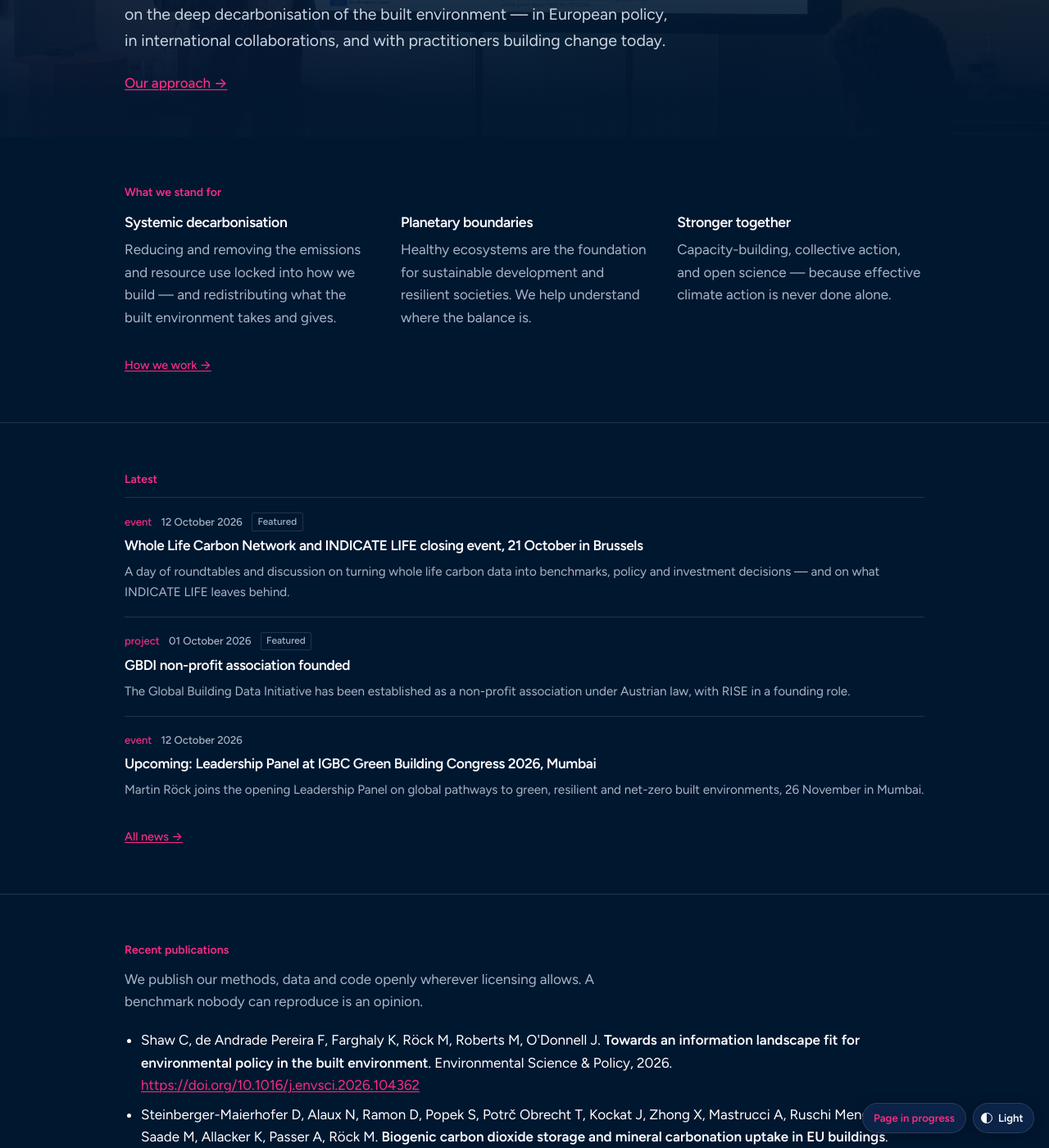
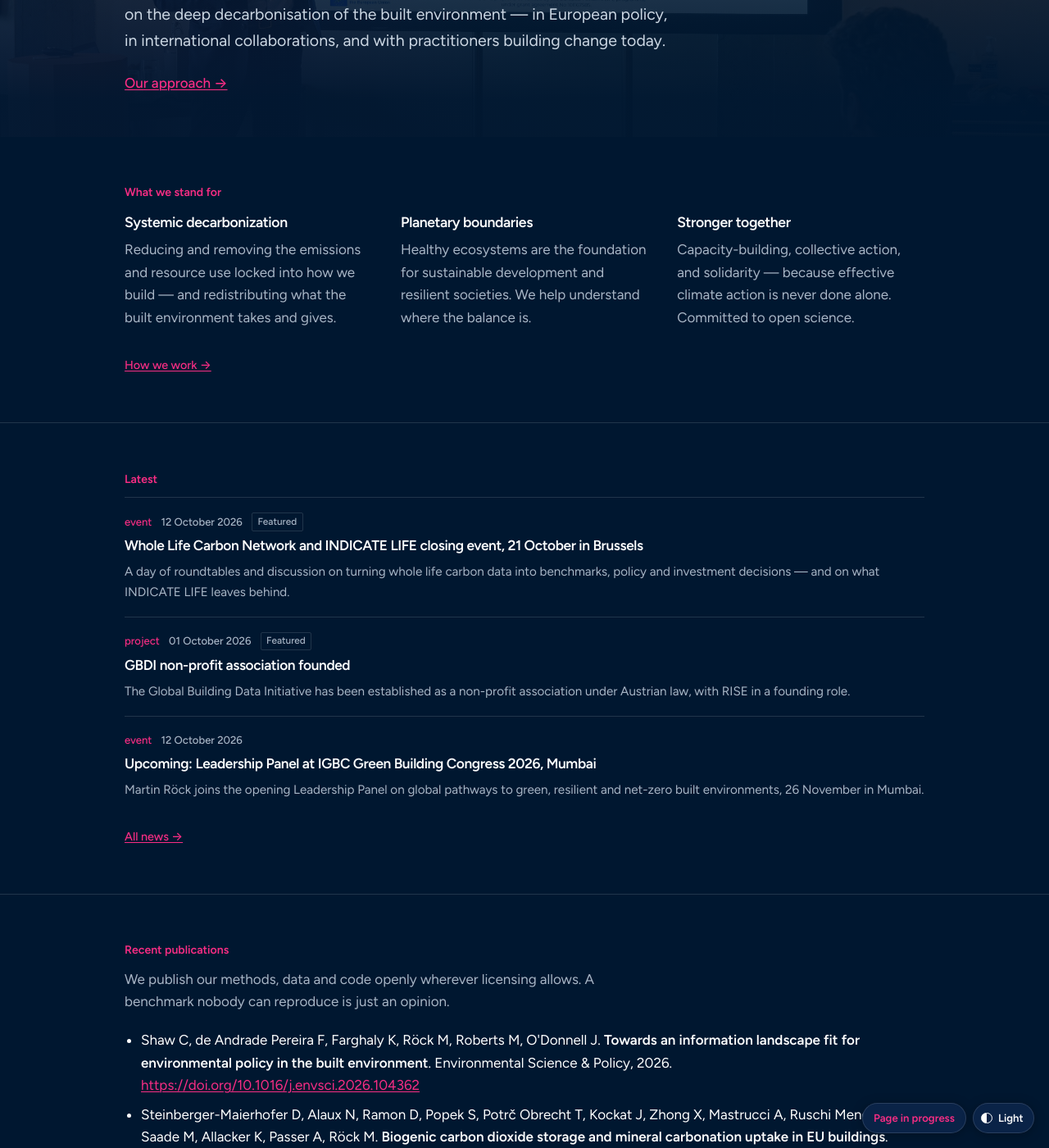
Before and after one commit to mroeck/riselabs.at, a Jekyll site: the page built from index.md, in a window 1280 px wide and 1400 px high, scrolled down 516 px. Shown: the whole window at 82% size. Built offline with Jekyll 4.4.1, drawn with Linux system fonts in a browser that asks for light colours; some of the changed text lies outside the part shown.

Commit message:
Revise terminology and improve phrasing in index.md
Updated language for clarity and consistency in messaging.

```diff
--- a/index.md
+++ b/index.md
@@ -14,7 +14,7 @@ wip: true   # shows the "Page in progress" note by the theme toggle
     <p class="eyebrow">What we stand for</p>
     <div class="cols pillars">
       <div>
-        <h3>Systemic decarbonisation</h3>
+        <h3>Systemic decarbonization</h3>
         <p class="muted">Reducing and removing the emissions and resource use
         locked into how we build — and redistributing what the built
         environment takes and gives.</p>
@@ -27,8 +27,8 @@ wip: true   # shows the "Page in progress" note by the theme toggle
       </div>
       <div>
         <h3>Stronger together</h3>
-        <p class="muted">Capacity-building, collective action, and open science —
-        because effective climate action is never done alone.</p>
+        <p class="muted">Capacity-building, collective action, and solidarity —
+        because effective climate action is never done alone. Committed to open science.</p>
       </div>
     </div>
     <p class="more"><a href="{{ '/approach/' | relative_url }}">How we work →</a></p>
@@ -50,7 +50,7 @@ wip: true   # shows the "Page in progress" note by the theme toggle
   <div class="wrap">
     <p class="eyebrow">Recent publications</p>
     <p class="band-note">We publish our methods, data and code openly wherever
-    licensing allows. A benchmark nobody can reproduce is an opinion.</p>
+    licensing allows. A benchmark nobody can reproduce is just an opinion.</p>
     {%- assign recent = site.publications | sort: "year" | reverse | slice: 0, 4 -%}
     {% include publist.html pubs=recent %}
     <p class="more"><a href="{{ '/publications/' | relative_url }}">All publications →</a></p>
```
Also changed, not shown: other parts of index.md (+1 -1 lines).
